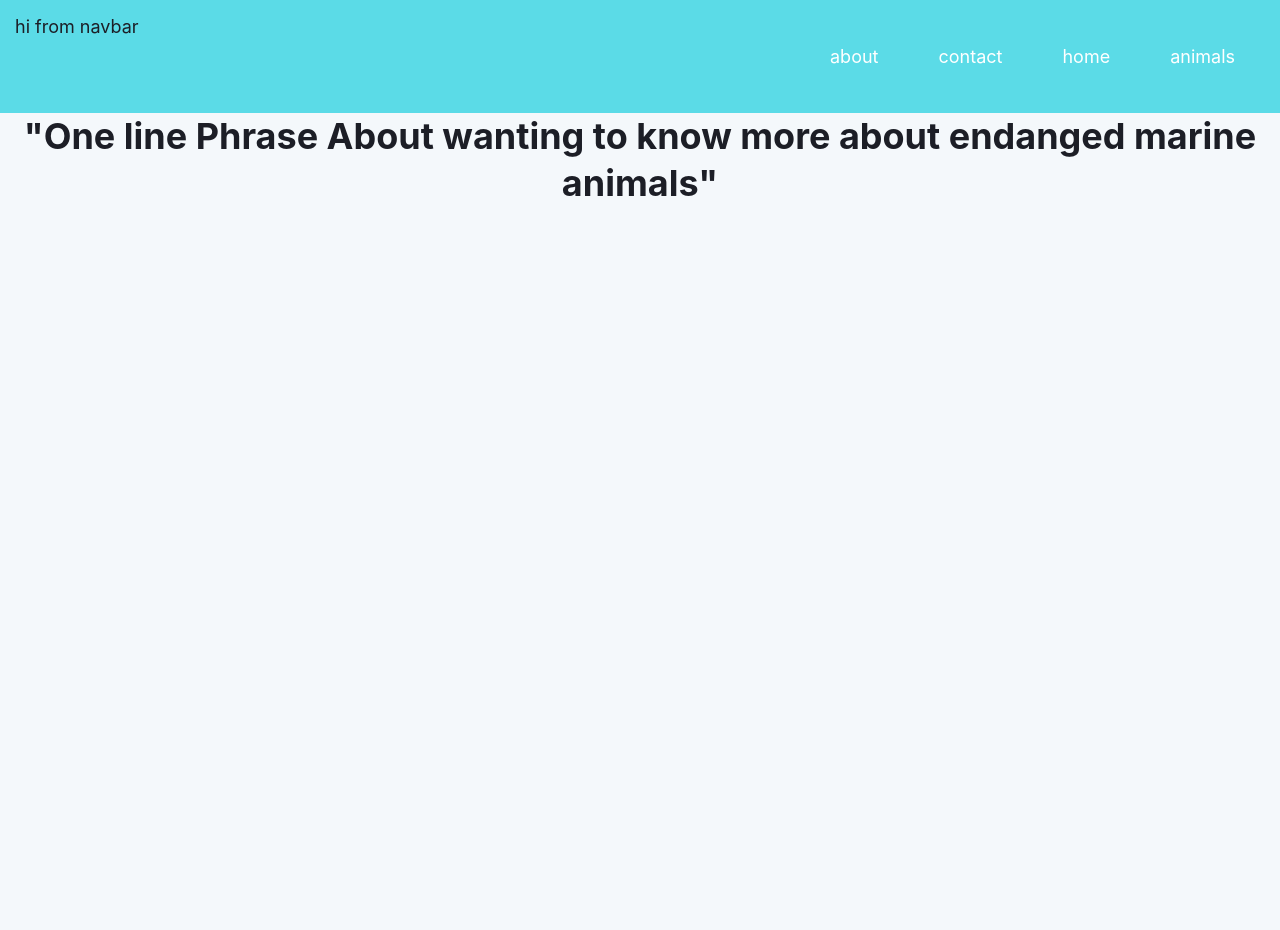
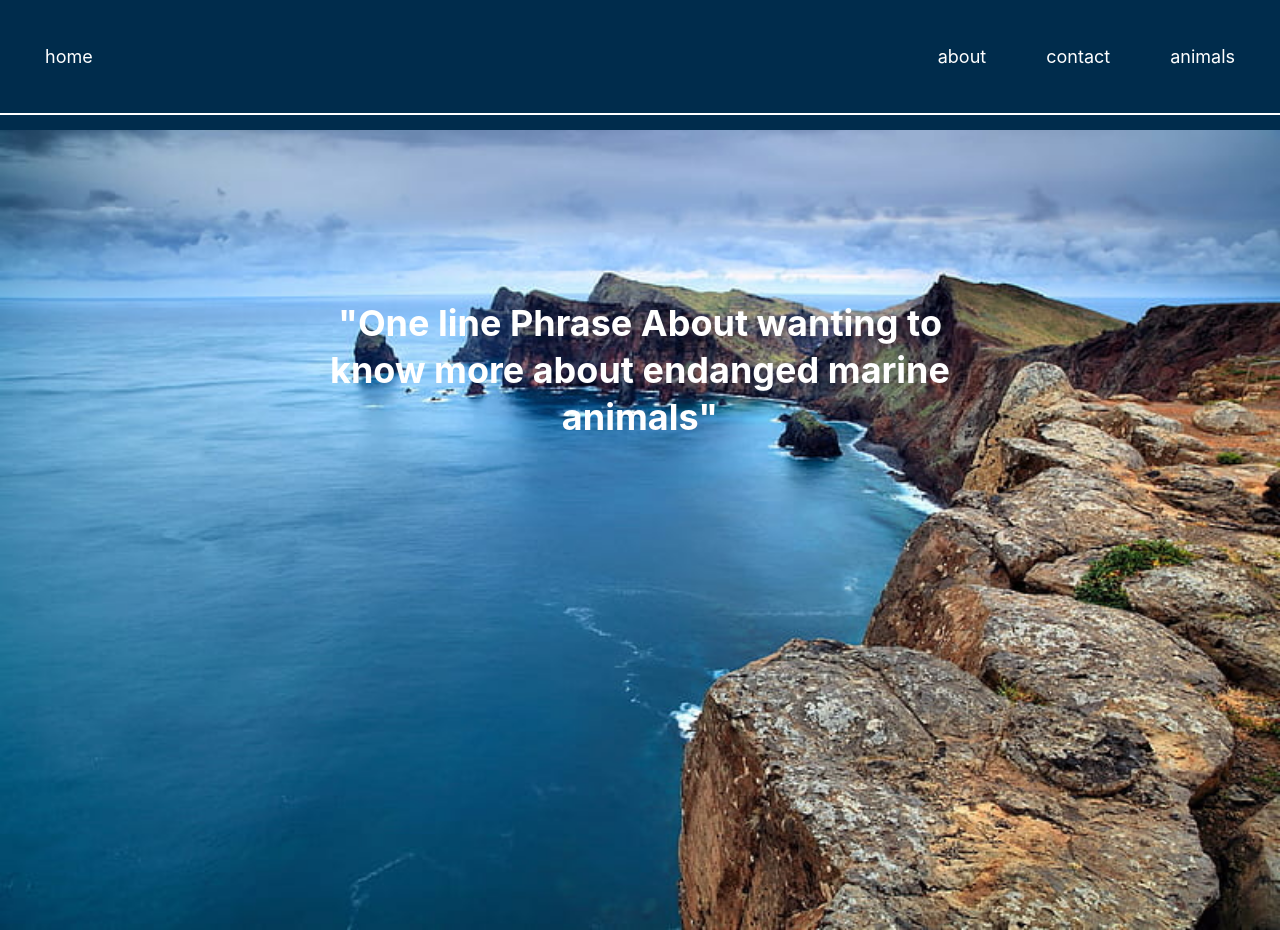
Before and after one commit to henryc1008/marinebio, a SvelteKit app: page / in a window 1280 px wide. Before the commit the page ends 800 px from the top, so only its background shows below. Built offline with nearby package versions, Linux system fonts and the light colour scheme.

Commit message:
Finishing stuff

```diff
--- a/src/lib/Animalcard/Animalcard.svelte
+++ b/src/lib/Animalcard/Animalcard.svelte
@@ -59,5 +59,6 @@
         padding: 2.25rem;
         display:flex;
         flex-direction: column;
+        border: 2px dotted;
     }
 </style>
--- a/src/lib/Navbar.svelte
+++ b/src/lib/Navbar.svelte
@@ -2,20 +2,21 @@
     import {base} from "$app/paths";
 </script>
 <div>
-    hi from navbar
+    <a href="{base}/#" > home</a>
     <nav>
         <a href="{base}/about" > about</a>
         <a href="{base}/contact" > contact</a>
-        <a href="{base}/#" > home</a>
         <a href="{base}/animals"> animals</a>
     </nav>
 </div>
 <style lang="scss">
     div{
-        background: var(--color--primary);
+        // background: var(--color--primary);
         display: flex;
         justify-content: space-between;
         padding: 15px;
+        border-bottom: 2px solid;
+        margin-bottom: 15px;
     }
     nav {
         display: flex;
--- a/src/lib/scss/_themes.scss
+++ b/src/lib/scss/_themes.scss
@@ -11,15 +11,18 @@
 
 	@include define-color('yellow', #ffd400);
 
-	@include define-color('text', #1c1e26);
+	@include define-color('text', #ffffff);
 	@include define-color('text-shade', #5d5f65);
 	@include define-color('text-inverse', #ffffff);
 	@include define-color('text-inverse-shade', #9eb4b5);
 
-	@include define-color('page-background', #f4f8fb);
+	@include define-color('page-background', #002c4c);
 	@include define-color('post-page-background', #f3fbfc);
 	@include define-color('card-background', #ffffff);
+
+	// background: #002c4c;
 }
+
 
 @mixin dark-theme {
 	@include define-color('primary', #9f67ff);
--- a/src/routes/+page.svelte
+++ b/src/routes/+page.svelte
@@ -1,13 +1,31 @@
-<h1>
-    "One line Phrase About wanting to know more about endanged marine animals"
-</h1>
+<script lang="ts">
+	import image from '$lib/images/Website Background.jpg';
+</script>
+
 <!-- //Centered towards the top of the screen
 //Top header also transparent for more clean look?
 //Animals Page About/Contact Page Taking Action Page -->
 
+<div class="container">
+	<img src={image} style="width:100%" />
+	<div class="centered">
+		<h1>"One line Phrase About wanting to know more about endanged marine animals"</h1>
+	</div>
+</div>
+
 <style>
-    h1 {
-        text-align:center;
-
-    }
+	.container {
+		position: relative;
+		text-align: center;
+        color: white;
+	}
+	h1 {
+		text-align: center;
+	}
+	.centered {
+		position: absolute;
+        top:30%;
+        left:50%;
+        transform:translate(-50%,-50%)
+	}
 </style>
--- a/src/routes/about/+page.svelte
+++ b/src/routes/about/+page.svelte
@@ -1 +1,5 @@
 <h1> about</h1>
+<p>
+   My name is Henry Choi, and I am an aspiring marine biology student. I created this site to provide comprehensible information about endangered marine species, and help in slowing the damage that is being done to the ocean.
+
+</p>
--- a/src/routes/animals/+layout.svelte
+++ b/src/routes/animals/+layout.svelte
@@ -2,3 +2,9 @@
     let {children}= $props();
 </script>
 {@render children()}
+
+<style>
+    *{
+        background: #002c4c;
+    }
+</style>
--- a/src/routes/animals/+page.js
+++ b/src/routes/animals/+page.js
@@ -11,7 +11,7 @@ export function load() {
             slug: animal.slug,
             title: animal.name,
             image: animal.image,
-            description: animal.description,
+            description: animal.shortdesc,
         }))
     };
 }
--- a/src/routes/animals/+page.svelte
+++ b/src/routes/animals/+page.svelte
@@ -1,17 +1,35 @@
 <script>
-    let {data} =$props();
-    import {base} from "$app/paths";
-    import Navcard from "./navcard.svelte";
+	let { data } = $props();
+	import { base } from '$app/paths';
+	import Navcard from './navcard.svelte';
 </script>
 
-<h1> Animals</h1>
 
-<ul>
+<!-- <ul>
     {#each data.summaries as {slug, title}}
     <li><a href="{base}/animals/{slug}">{title}</a></li>
     {/each}
-</ul>
+</ul> -->
 
-{#each data.cards as {slug, title, image, description} }
-    <Navcard {slug} name={title} {image} {description}> </Navcard>
-{/each}
+<div class="container">
+	{#each data.cards as { slug, title, image, description }}
+		<div class="flexitem">
+			<Navcard {slug} name={title} {image} {description}></Navcard>
+		</div>
+	{/each}
+</div>
+
+<style lang="scss">
+	.container {
+		display: flex;
+		flex-wrap: wrap;
+		box-sizing: border-box;
+	}
+	.flexitem {
+		width: 30%;
+		flex-grow: 1;
+		box-sizing: border-box;
+		margin: 0 5px 10px;
+		justify-content: space-between;
+	}
+</style>
--- a/src/routes/animals/animals.js
+++ b/src/routes/animals/animals.js
@@ -8,6 +8,7 @@ export const animals = [
         size: "Avg Length: 8-10 Ft Avg Weight:300-650 lbs",
         image:"bottlenose dolphin.avif",
         description: "A beloved species, bottlenose dolphins are friendly mammals that are found throughout the world's oceans. They are playful and love to interact with humans, and can be found in coastal waters. However, this may pose harm to them, as humans are huge contributors to the dolphin death toll. Dolphins are entangled in fishing nets or ingest fishing gear which could lead to serious harm or even mortality.",
+        shortdesc: "A beloved species, bottlenose dolphins are friendly mammals that are found throughout the world's oceans."
     },
     {
         slug: "Hawaiian-Monk-Seal",
@@ -18,6 +19,7 @@ export const animals = [
     size:"Avg Length: 6-7.5 Ft Avg Weight:400-600 lbs",
     image:"Monk seal.jpg",
 	description:"A beloved species, bottlenose dolphins are friendly mammals that are found throughout the world's oceans. They are playful and love to interact with humans, and can be found in coastal waters. However, this may pose harm to them, as humans are huge contributors to the dolphin death toll. Dolphins are entangled in fishing nets or ingest fishing gear which could lead to serious harm or even mortality.",
+    shortdesc:"A beloved species, bottlenose dolphins are friendly mammals that are found throughout the world's oceans."
     },
     {
         slug: "Coral",
@@ -28,5 +30,6 @@ export const animals = [
         size:"varying",
         image:"coral.webp",
         description:"Corals are carnivorous animals that primarily feed on microscopic organisms called zooplankton. They also obtain nutrients from symbiotic algae (zooxanthellae) that live within their tissues",
+        shortdesc:"Corals are carnivorous animals that primarily feed on microscopic organisms called zooplankton."
     },
 ]
--- a/src/routes/animals/navcard.svelte
+++ b/src/routes/animals/navcard.svelte
@@ -12,15 +12,19 @@
 
         <img src="{base}/{image}" alt="" class=box width=20%>
 		<p>
-			"Lorem ipsum dolor sit amet, consectetur adipiscing elit, sed do eiusmod tempor incididunt ut
-			labore et dolore magna aliqua.
+			{description}
 		</p>
 	</a>
 </div>
 
 <style>
 	div {
-		background-color: aquamarine;
+		background-color: #6b9fe3;
+		transition:0.3s;
+	}
+	div:hover{
+		background-color: #fafafa;
+		color:#6b9fe3
 	}
 	a {
 		color: inherit;
```
Also changed, not shown: src/lib/images/Website Background.jpg (added).
